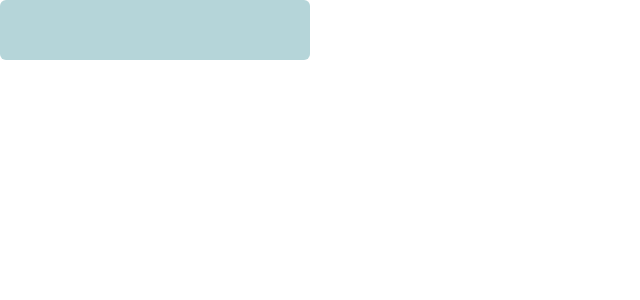
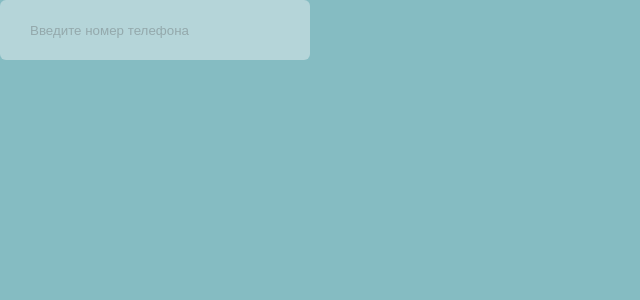
Before and after one commit to StellRay666s/flora, a React (Create React App) app: page / in a window 1280 px wide. Shown: the top 300 px of the page, without its empty margins (0-640 px from the left). Built offline with nearby package versions, Linux system fonts and the light colour scheme.

Commit message:
Initial fix styles

```diff
--- a/src/components/Input/index.module.scss
+++ b/src/components/Input/index.module.scss
@@ -3,8 +3,13 @@
   height: 40px;
   padding: 10px 30px;
   margin-bottom: 15px;
-  background-color: #B5D5D9;
+  background-color: #b5d5d9;
+  color: #94a9ac;
   border: 1px;
   border-radius: 6px;
   outline: none;
+
+  &::placeholder {
+    color: #94a9ac;
+  }
 }
--- a/src/components/PhoneInput/index.jsx
+++ b/src/components/PhoneInput/index.jsx
@@ -13,7 +13,12 @@ export default function PhoneInput({ value, dispatchValue }) {
   }
 
   return (
-    <InputMask mask="+7 999 999-99-99" value={value} onChange={onChange}>
+    <InputMask
+      mask="+7 999 999-99-99"
+      value={value}
+      placeholder="Введите номер телефона"
+      onChange={onChange}
+    >
       {inputProps => <input {...inputProps} className={styles.input} type="tel" />}
     </InputMask>
   );
--- a/src/components/PhoneInput/index.module.scss
+++ b/src/components/PhoneInput/index.module.scss
@@ -3,8 +3,13 @@
   height: 40px;
   padding: 10px 30px;
   margin-bottom: 15px;
-  background-color: #B5D5D9;
+  background-color: #b5d5d9;
+  color: #6a7f82;
   border: 1px;
   border-radius: 6px;
   outline: none;
+
+  &::placeholder {
+    color: #94A9AC;
+  }
 }
--- a/src/styles/global.scss
+++ b/src/styles/global.scss
@@ -0,0 +1,3 @@
+body {
+  background-color: #85BCC2;
+}
```
